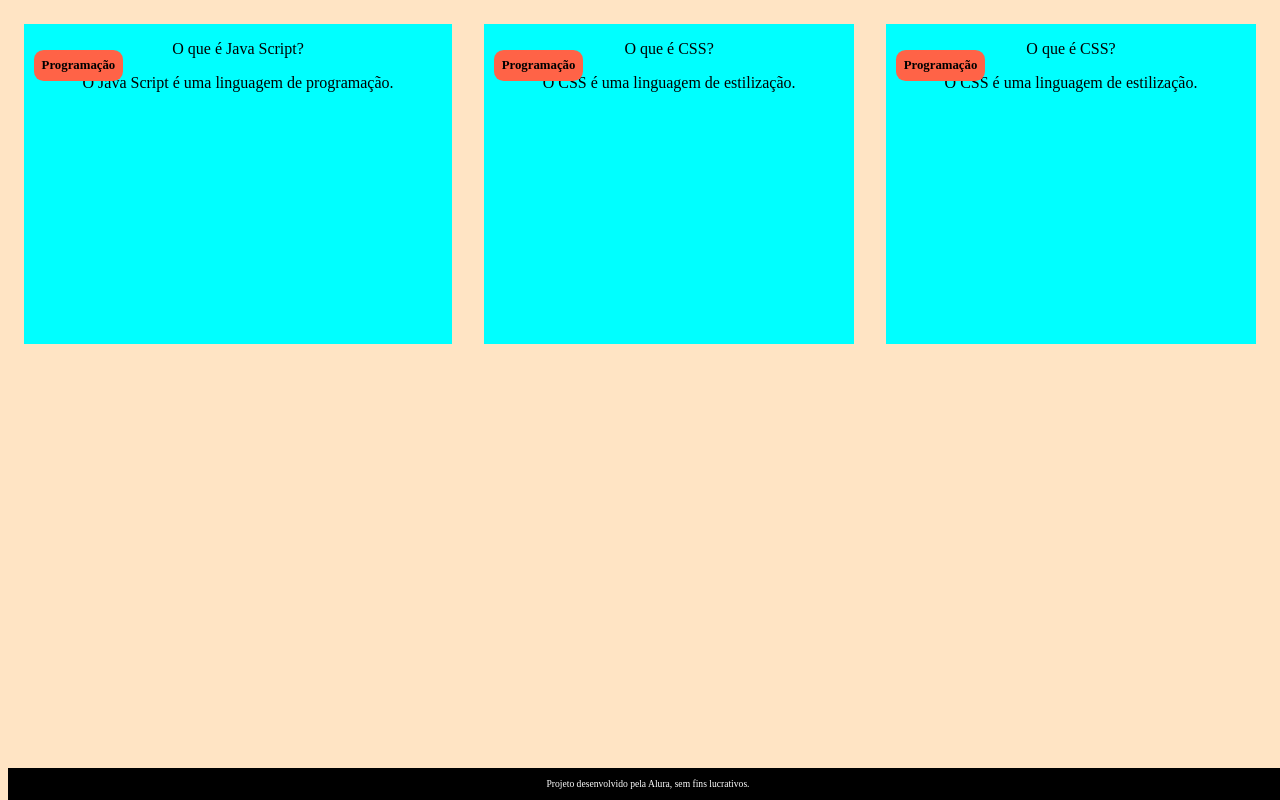
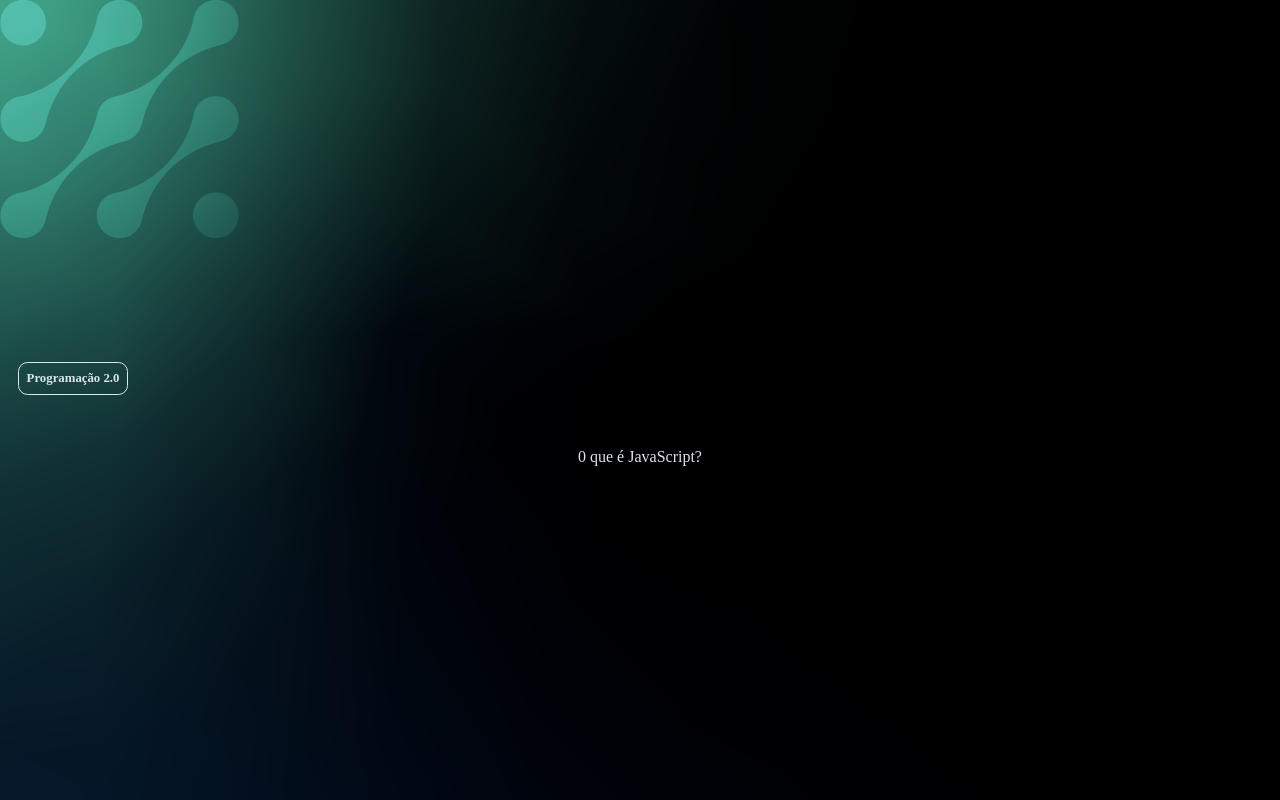
Before and after one commit to michelicasagrande/Micheli-Flashcard, a plain HTML site: page index.html in a window 1280 px wide. Drawn offline with Linux system fonts and the light colour scheme; files that its build step writes are made by us from their sources.

Commit message:
Add files via upload

```diff
--- /dev/null
+++ b/assets/style.css
@@ -0,0 +1,82 @@
+:root {
+    --text-color: #DBE4EF;
+    --card-front-color: #144480;
+    --card-back-color: #00F4BF;
+}
+body {
+    background: url(../flashcard-imagens/img/bg-desktop.webp);
+    font-family: Bai Jamjuree;
+}
+.cartao:hover .cartao__conteudo {
+    transform: rotateY(180deg);
+}
+.cartao:hover .cartao__conteudo {
+    transform: rotateY(180deg);
+}
+.cartao__conteudo__pergunta,
+.cartao__conteudo__resposta {
+    backface-visibility: hidden;
+    position: absolute;
+    height: 100%;
+    width: 100%;
+}
+footer {
+    background-color: black;
+    color: white;
+    bottom:0;
+    position:fixed;
+    width:100%;
+    height:2rem;
+}
+footer p{
+    text-align: center;
+    font-size: 0.6rem;
+    margin-top: 0,5rem;
+}
+#container {
+    display:flex;
+    flex-wrap: wrap;
+    justify-content: space-between;
+     padding: 4rem;
+     gap: 3rem;
+}
+.cartao {
+    margin: 1rem 1rem;
+    height: 20rem;
+    flex-grow: 1;
+    flex-basis: calc(33% -6rem);
+}
+.cartao__conteudo {
+    background-color: var(--card-front-color);
+    text-align: center;
+    height: 100%;
+    transform-style: preserve-3d;
+    transition: transform 300ms ease-in-out;
+}
+.cartao__conteudo h3 {
+    color: var(--text-color);
+    border: 1px solid var(--text-color);
+    text-align: left;
+    padding: 0.5rem;
+    position: absolute;
+    margin: 0.6rem;
+    border-radius: 0.6rem;
+    font-size: 1vw;
+    backface-visibility: hidden;
+}
+.cartao__conteudo__pergunta p{
+    color: var(--text-color);
+    font-weight: 500;
+}
+.cartao__conteudo__resposta p{
+    color: var(--card-back-color);
+    font-weight: 700;
+}
+.cartao__conteudo__resposta {
+    transform: rotateY(180deg);
+}
+.cartao__conteudo p {
+    margin-top: 1rem;
+    padding: 2rem;
+    margin-top: 4rem;
+}
--- a/index.html
+++ b/index.html
@@ -10,47 +10,19 @@
 
 <body>
     <main>
-        <section id="container">
-            <article class="cartao">
-                <div class="cartao__conteudo">
-                    <h3> Programação </h3>
-                    <div class="cartao__conteudo__pergunta">
-                        <p>O que é Java Script?</p>
-                    </div>
-                    <div class="cartao__conteudo__resposta">
-                        <p>O Java Script é uma linguagem de programação.</p>
-                    </div>
 
-                </div>
-            </article>
+</body>
+</main>
+</html>
 
-            <article class="cartao">
-                <div class="cartao__conteudo">
-                    <h3> Programação </h3>
-                    <div class="cartao__conteudo__pergunta">
-                        <p>O que é CSS?</p>
-                    </div>
-                    <div class="cartao__conteudo__resposta">
-                        <p>O CSS é uma linguagem de estilização.</p>
-                    </div>
-                </div>
-
-            </article>
-            <article class="cartao">
-                <div class="cartao__conteudo">
-                    <h3> Programação </h3>
-                    <div class="cartao__conteudo__pergunta">
-                        <p>O que é CSS?</p>
-                    </div>
-                    <div class="cartao__conteudo__resposta">
-                        <p>O CSS é uma linguagem de estilização.</p>
-                    </div>
-                </div>
-            </article>
-        </section>
-    </main>
-    <footer>
-        <p>Projeto desenvolvido pela Alura, sem fins lucrativos.</p>
-    </footer>
-</body>
-</html>
+<article class="cartao"></article>
+    <div class="cartao__conteudo">
+        <h3>Programação 2.0</h3>
+        <div class="cartao__conteudo__pergunta">
+            <p>0 que é JavaScript?</p>
+        </div>
+        <div class="cartao__conteudo__resposta">
+            <p>0 JavaScript é uma linguagem de programação</p>
+        </div>
+    </div>
+</article>
```
Also changed, not shown: perguntas.js (added, +17 -0 lines), assets/img/bg-desktop.webp (added), assets/img/bg-mobile.webp (added), assets/img/bg-tablet.webp (added), flashcard-imagens/img/bg-desktop.webp (added), flashcard-imagens/img/bg-mobile.webp (added), flashcard-imagens/img/bg-tablet.webp (added), 1 other file.
